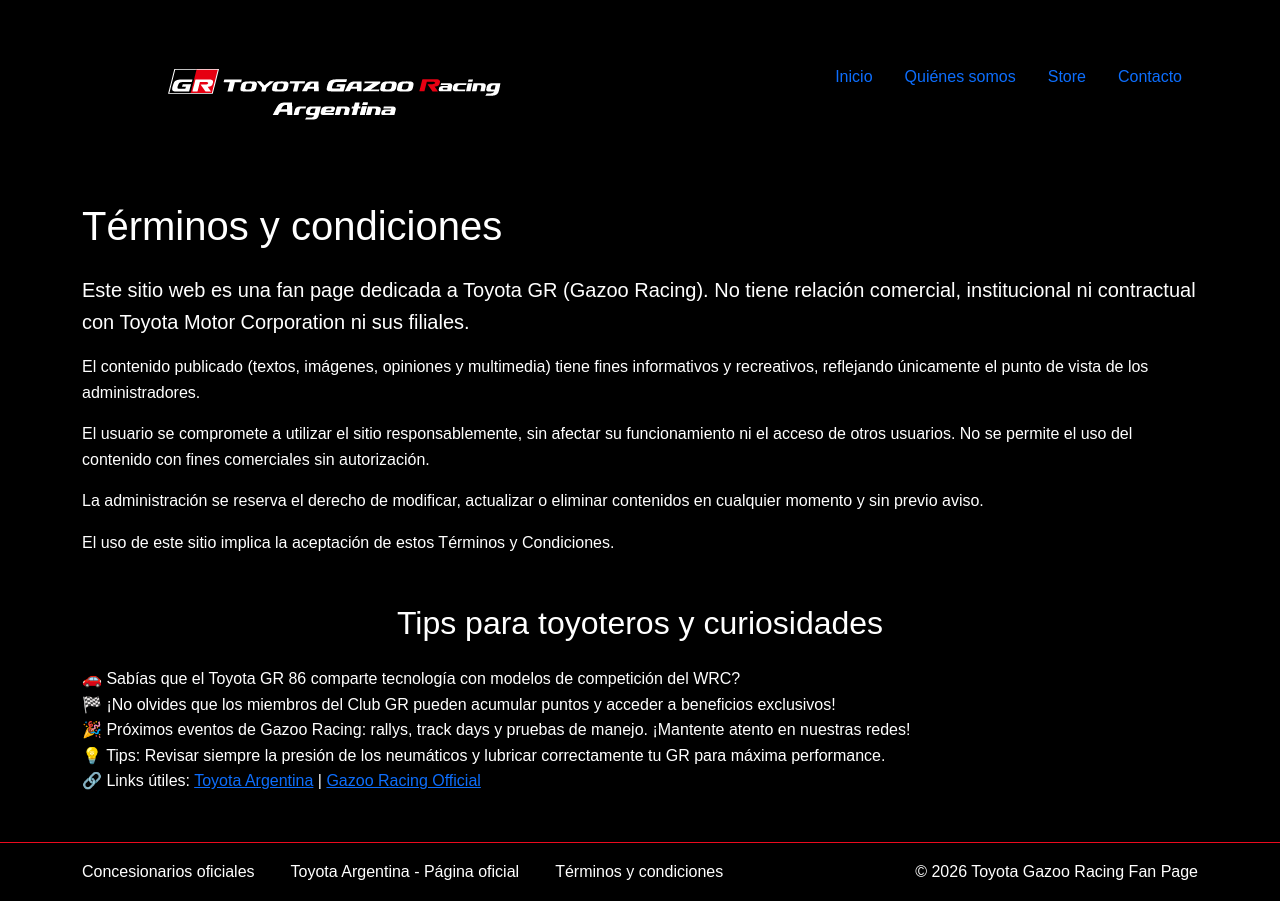
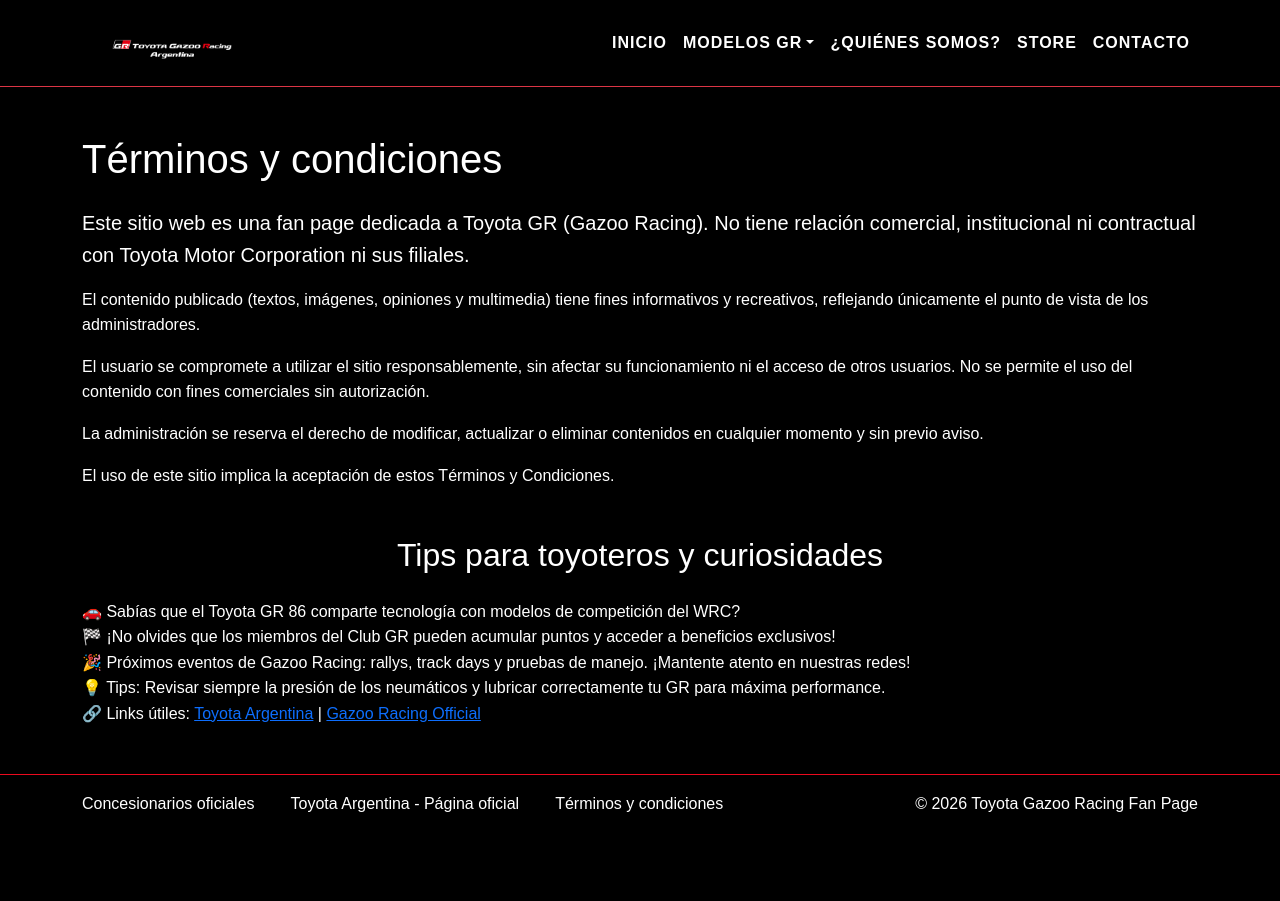
Before and after one commit to dahyvegadv-a11y/toyota-gr-project, a plain HTML site: page pages/termsandconditions.html in a window 1280 px wide. After the commit the page ends 833 px from the top, so only its background shows below. Drawn offline with nearby package versions, Linux system fonts and the light colour scheme; files that its build step writes are made by us from their sources.

Commit message:
Actualización: Links oficiales de modelos agregados al menú

```diff
--- a/pages/termsandconditions.html
+++ b/pages/termsandconditions.html
@@ -1,42 +1,42 @@
 <!DOCTYPE html>
 <html lang="es">
 <head>
-  <meta charset="UTF-8">
-  <meta name="viewport" content="width=device-width, initial-scale=1.0">
-  <link rel="icon" href="../assets/descarga.png" type="image/png">
-  <link href="https://cdn.jsdelivr.net/npm/bootstrap@5.3.2/dist/css/bootstrap.min.css" rel="stylesheet">
-  <link rel="stylesheet" href="../css/styles.css">
-  <title>Términos y condiciones - Fan Page GR</title>
+    <meta charset="UTF-8">
+    <meta name="viewport" content="width=device-width, initial-scale=1.0">
+    <title>Toyota Gazoo Racing Argentina | Modelos GR</title>
+    <link href="https://cdn.jsdelivr.net/npm/bootstrap@5.3.2/dist/css/bootstrap.min.css" rel="stylesheet">
+    <link rel="stylesheet" href="./css/styles.css">
 </head>
-
-<body>
-
-  <!--  HEADER  -->
-  <header class="header py-3">
-    <div class="container d-flex justify-content-between align-items-center">
-
-      <img
-        src="../assets/logo-gr-page.png"
-        alt="Logo Toyota Gazoo Racing Argentina"
-        title="Toyota Gazoo Racing Argentina"
-        class="img-fluid header-logo"
-      >
-
-      <!-- menu navegacion -->
-      <nav>
-        <ul class="nav">
+<body class="bg-black text-white"> <header>
+  <nav class="navbar navbar-expand-lg navbar-dark bg-black border-bottom border-danger py-3">
+    <div class="container">
+      <a class="navbar-brand" href="index.html">
+        <img src="../assets/logo-gr-page.png" alt="Logo GR Argentina" width="180">
+      </a>
+      <button class="navbar-toggler" type="button" data-bs-toggle="collapse" data-bs-target="#navbarNav">
+        <span class="navbar-toggler-icon"></span>
+      </button>
+      <div class="collapse navbar-collapse" id="navbarNav">
+        <ul class="navbar-nav ms-auto text-center">
           <li class="nav-item"><a class="nav-link" href="../index.html">Inicio</a></li>
-          <li class="nav-item"><a class="nav-link" href="quienessomos.html">Quiénes somos</a></li>
-          <li class="nav-item"><a class="nav-link" href="store.html">Store</a></li>
-          <li class="nav-item"><a class="nav-link" href="contacto.html">Contacto</a></li>
+          <li class="nav-item dropdown">
+            <a class="nav-link dropdown-toggle" href="#" id="menuModelos" role="button" data-bs-toggle="dropdown" aria-expanded="false">Modelos GR</a>
+            <ul class="dropdown-menu dropdown-menu-dark" aria-labelledby="menuModelos">
+              <li><a class="dropdown-item" href="https://www.toyota.com.ar/modelos/gr-yaris" target="_blank" rel="noopener noreferrer">GR Yaris</a></li>
+             <li><a class="dropdown-item" href="https://www.toyota.com.ar/modelos/corolla-gr-sport" target="_blank" rel="noopener noreferrer">GR Corolla</a></li>
+            <li><a class="dropdown-item" href="https://www.toyota.com.ar/modelos/gr86" target="_blank" rel="noopener noreferrer">GR 86</a></li>
+           <li><hr class="dropdown-divider"></li>
+               <li><a class="dropdown-item" href="https://www.toyota.com.ar" target="_blank" rel="noopener noreferrer">Ver todos los modelos</a></li>
+          </ul>
+          </li>
+          <li class="nav-item"><a class="nav-link" href="pages/quienessomos.html">¿Quiénes somos?</a></li>
+          <li class="nav-item"><a class="nav-link" href="pages/store.html">Store</a></li>
+          <li class="nav-item"><a class="nav-link" href="pages/contacto.html">Contacto</a></li>
         </ul>
-      </nav>
-
+      </div>
     </div>
-  </header>
-  <!--  FIN HEADER  -->
-
-  <!--  CONTENIDO PRINCIPAL  -->
+  </nav>
+</header>
   <main class="container my-5 position-relative">
 
     <!-- Burbujas locas xd -->
```
Also changed, not shown: index.html (+6 -6 lines), pages/quienessomos.html (+0 -2 lines), pages/store.html (+0 -2 lines).
